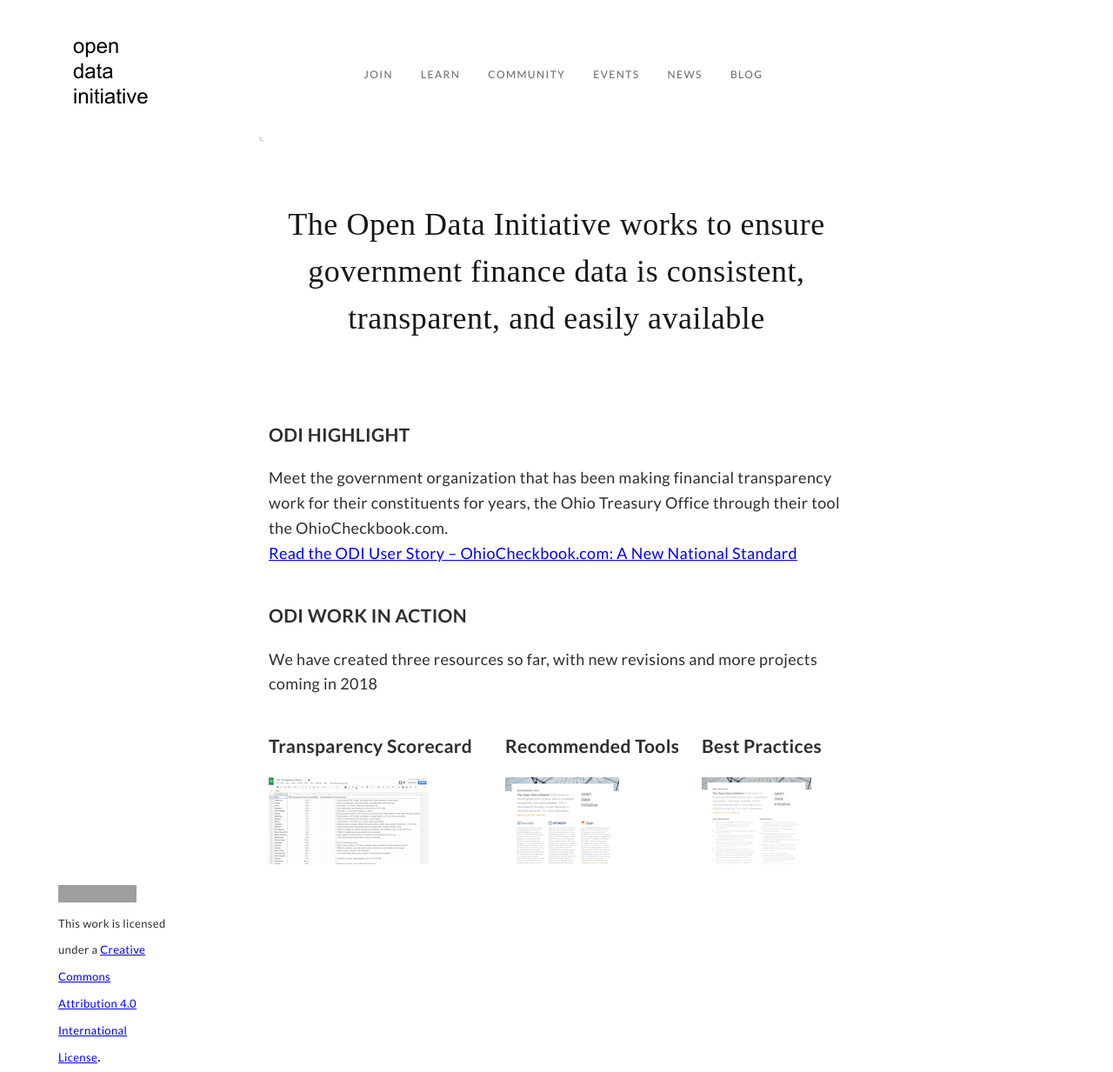
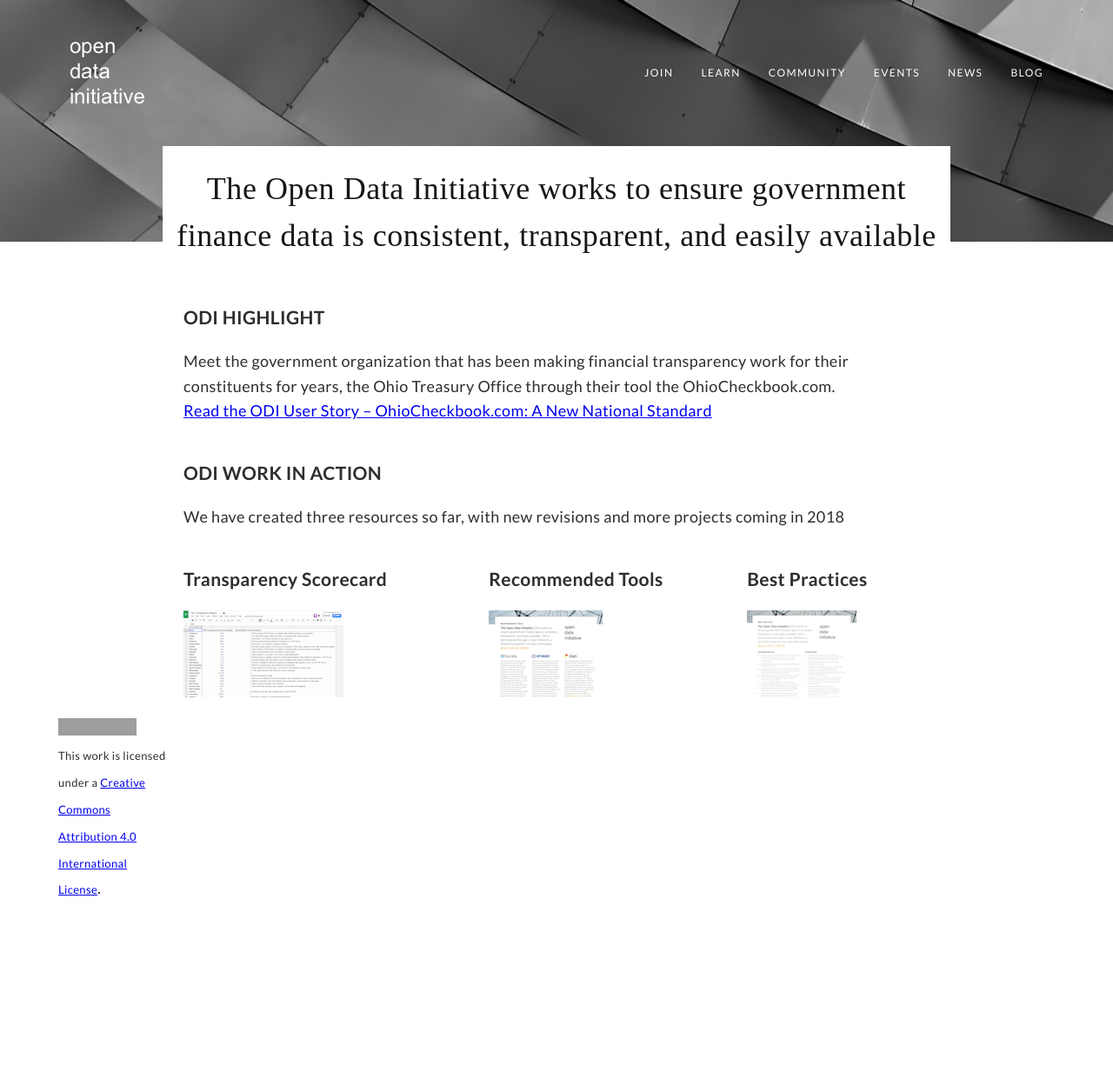
Before and after one commit to opendatainitiative/opendatainitiative.github.io, a Jekyll site: the page built from index.md, in a window 1280 px wide. Shown: the whole page at 87% size. Built offline with Jekyll 4.4.1, drawn with Linux system fonts in a browser that asks for light colours; after the commit the page ends 1041 px from its top, so only the background shows below that; grey boxes are pictures that could not be loaded.

Commit message:
add header bg

```diff
--- a/_includes/navbar.html
+++ b/_includes/navbar.html
@@ -2,7 +2,7 @@
   <div class="container">
     <div class="navbar-brand">
       <a class="navbar-item" href="{{'/' | relative_url}}">
-        <img src="{{'/assets/img/odi-logo.png' | relative_url}}" alt="The Open Data Initiative Logo">
+        <img src="{{'/assets/img/logo.png' | relative_url}}" alt="The Open Data Initiative Logo">
       </a>
 
       <div class="navbar-burger burger" data-target="nav">
--- a/_layouts/default.html
+++ b/_layouts/default.html
@@ -7,7 +7,7 @@
       <div class="wrapper">
         <div class="container">
           <div class="columns is-centered">
-            <div class="column is-7">
+            <div class="column is-9">
               {{ content }}
             </div>
           </div>
--- a/assets/css/_sass/base.scss
+++ b/assets/css/_sass/base.scss
@@ -17,7 +17,8 @@ h1 {
 
 h1, h2 {
   text-align: center;
-  padding: 30px 0;
+  padding: 0;
+  margin: 10px 0 20px;
 }
 
 h2 {
@@ -45,3 +46,13 @@ a {
     color: $link-hover-color;
   }
 }
+
+.column {
+  background-color: #fff;
+}
+
+@media screen and (min-width: 1008px) {
+  .page-content {
+    margin-top: 180px;
+  }
+}
--- a/assets/css/_sass/navbar.scss
+++ b/assets/css/_sass/navbar.scss
@@ -1,4 +1,20 @@
 .navbar {
+  background-color: gray;
+  padding: 40px 0;
+  background-image: url('/assets/img/header-bg.png');
+  background-repeat: no-repeat;
+  background-size: cover;
+
+  .navbar-burger {
+    &:hover {
+      background-color: transparent;
+    }
+
+    span {
+      background-color: #fff;
+    }
+  }
+
   .navbar-brand {
     overflow-x: inherit;
     overflow-y: inherit;
@@ -13,26 +29,22 @@
     font-size: 12px;
     text-decoration: none;
     text-transform: uppercase;
-    color: #666;
+    color: #fff;
     letter-spacing: .12em;
 
     &:hover {
       background: transparent;
-      color: $link-hover-color;
+      color: #fff;
     }
   }
 }
 
 @media screen and (min-width: 1008px) {
   .navbar {
-    margin-top: 30px;
-
-    .navbar-menu {
-      padding-right: 112px;
-    }
-
-    .navbar-end {
-      margin-right: auto;
-    }
+    position: absolute;
+    top: 0;
+    left: 0;
+    right: 0;
+    padding-bottom: 150px;
   }
 }
--- a/index.md
+++ b/index.md
@@ -3,7 +3,6 @@ layout: default
 permalink: /
 title: Home
 ---
-<img src="/assets/img/odi-logo-large.png" alt="ODI" width="1%">
 <h2> The Open Data Initiative works to ensure government finance data is consistent, transparent, and easily available</h2>
 
 <table cellpadding="10">
```
Also changed, not shown: assets/img/header-bg.png (added), assets/img/logo.png (added).
